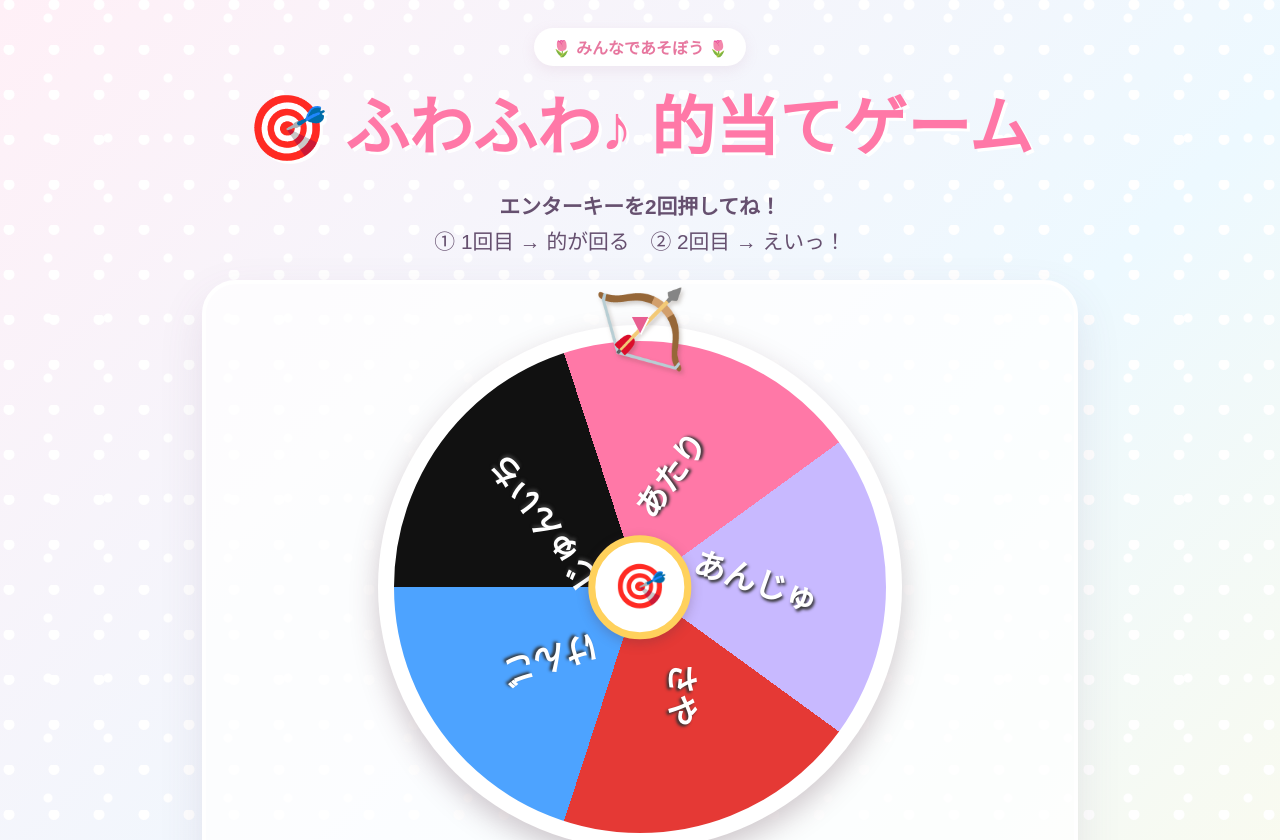
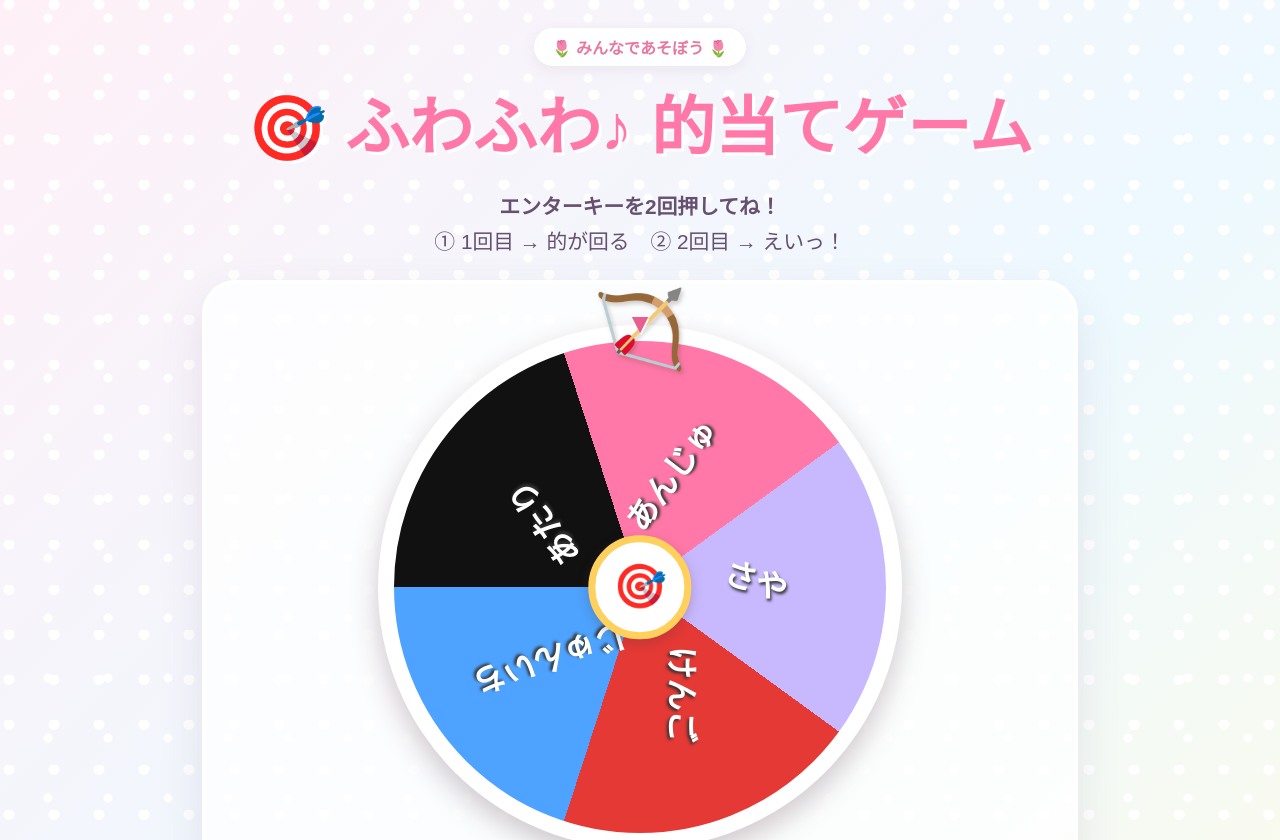
Before and after one commit to yukidhn-hub/matoate3, a plain HTML site: page index.html in a window 1280 px wide. Shown: the top 840 px of the page. Drawn offline with Linux system fonts and the light colour scheme.

Commit message:
Add files via upload

```diff
--- a/index.html
+++ b/index.html
@@ -19,11 +19,11 @@
     <div class="stage">
       <div id="target" class="target">
         <div class="face">
-          <div class="name n1">あたり</div>
-          <div class="name n2">あんじゅ</div>
-          <div class="name n3">さや</div>
-          <div class="name n4">けんご</div>
-          <div class="name n5">じゅんいち</div>
+          <div class="name n1">あんじゅ</div>
+          <div class="name n2">さや</div>
+          <div class="name n3">けんご</div>
+          <div class="name n4">じゅんいち</div>
+          <div class="name n5">あたり</div>
           <div class="center">🎯</div>
         </div>
       </div>
--- a/style.css
+++ b/style.css
@@ -21,7 +21,12 @@ h1{margin:10px 0;color:#ff78a7;font-size:clamp(2.1rem,6vw,4rem);text-shadow:3px
 .face{
   position:relative;width:100%;height:100%;border-radius:50%;overflow:hidden;
   border:5px solid #fff;
-  background:conic-gradient(from -90deg,#111 0 72deg,#ff78a7 72deg 144deg,#c8b9ff 144deg 216deg,#e53935 216deg 288deg,#4da3ff 288deg 360deg);
+  background:conic-gradient(from -90deg,
+    #111 0 72deg,
+    #ff78a7 72deg 144deg,
+    #c8b9ff 144deg 216deg,
+    #e53935 216deg 288deg,
+    #4da3ff 288deg 360deg);
 }
 .name{
   position:absolute;z-index:3;left:50%;top:50%;width:44%;
@@ -71,9 +76,9 @@ h1{margin:10px 0;color:#ff78a7;font-size:clamp(2.1rem,6vw,4rem);text-shadow:3px
   border-radius:24px;filter:drop-shadow(0 12px 22px #0004)
 }
 .message.hit{background:#111;color:#fff;text-shadow:3px 3px #555}
-.message.anju{background:linear-gradient(135deg,#dff8ff,#bfefff,#e8faff);color:#2388aa}
+.message.anju{background:#bdefff;color:#176b91}
 .message.saya{background:linear-gradient(135deg,#eee8ff,#d9ccff,#f7e5ff);color:#765bc5}
-.message.kengo{background:#e53935;color:#fff;text-shadow:3px 3px #9b1717}
+.message.kengo{background:#e53935;color:#fff;text-shadow:2px 3px #8e1111}
 .message.junichi{background:linear-gradient(135deg,#ddf3ff,#cfe8ff,#e5f5ff);color:#2682c7}
 .message.hit img{display:none}
 @keyframes pop{from{opacity:0;transform:scale(.72)}to{opacity:1;transform:scale(1)}}
```
